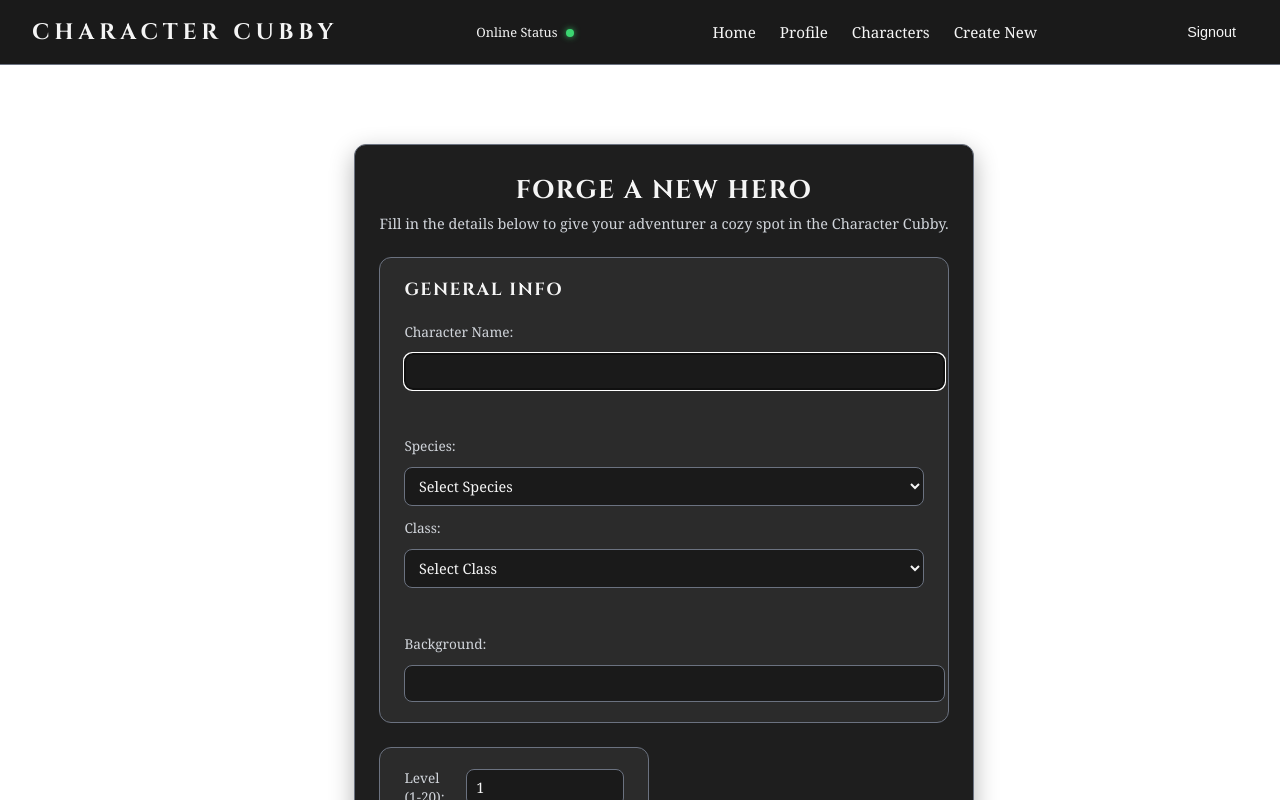
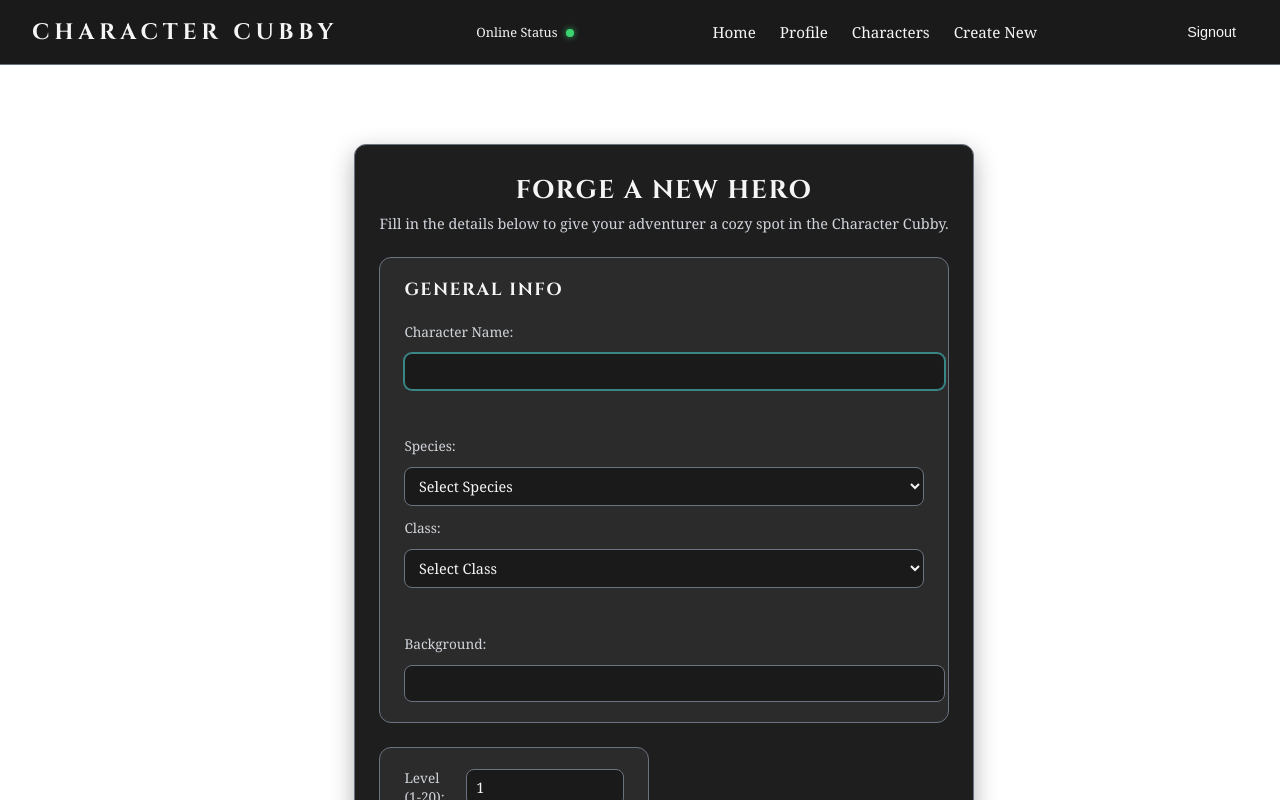
Before and after one commit to SleepyDroids/capstone_325, a React app in the folder frontend/: page /characters/new in a window 1280 px wide. Shown: the top 800 px of the page. Built offline with nearby package versions, Linux system fonts and the light colour scheme; no server answers; the HTML template or start-up script is replaced by a standard one.

Commit message:
custom coloring for tabbing through the form with a keyboard

```diff
--- a/frontend/src/index.css
+++ b/frontend/src/index.css
@@ -504,6 +504,26 @@ a:hover {
   width: 100%;
 }
 
+/* Adds custom colors when tabbing through the form */
+.char-input,
+.input-race,
+.input-class,
+.input-level,
+.input-stat,
+.input-notes {
+  outline: none;
+}
+
+.char-input:focus,
+.input-race:focus,
+.input-class:focus,
+.input-level:focus,
+.input-stat:focus,
+.input-notes:focus {
+  border-color: var(--color-accent, var(--color-secondary-light));
+  box-shadow: 0 0 0 1px var(--color-accent, var(--color-secondary-light));
+}
+
 /* Stats Inputs Layout */
 
 .form-stats {
```
